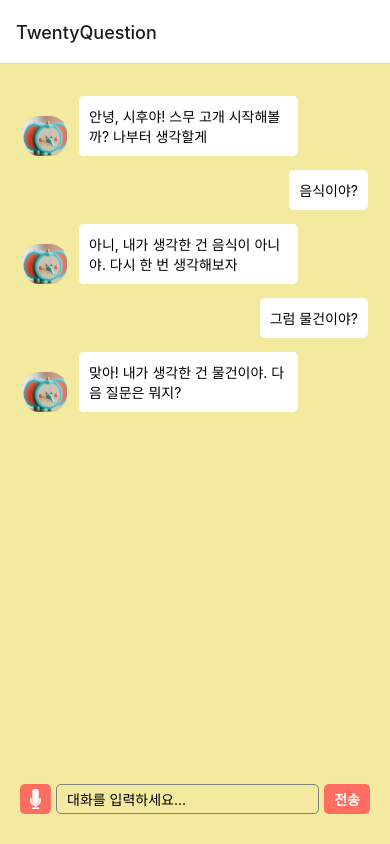
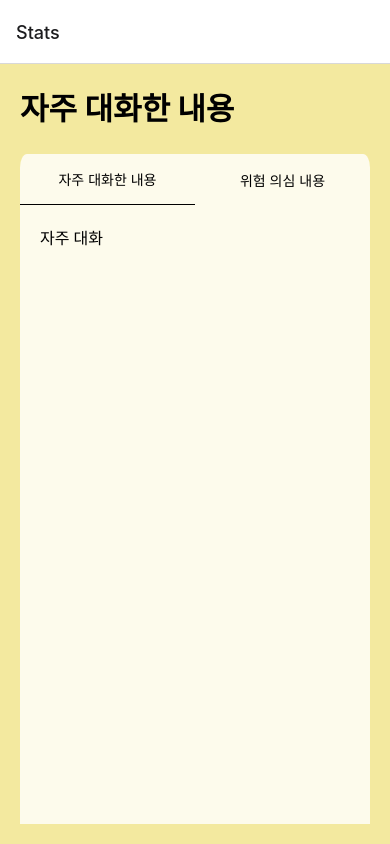
Before and after one commit to chaesc1/CapstoneFront, a React Native app: screen /Stats in a window 390 px wide. Built offline with nearby package versions, Linux system fonts and the light colour scheme.

Commit message:
#27 통계페이지 레이아웃

```diff
--- a/App.js
+++ b/App.js
@@ -14,6 +14,7 @@ import CounselingPage from "./src/pages/CounselingPage";
 import WordChainPage from "./src/pages/WordChainPage";
 import TwentyQuestionPage from "./src/pages/TwentyQuestionPage";
 import WordChainLandingPage from "./src/pages/WordChainLandingPage";
+import StatsPage from "./src/pages/StatsPage";
 
 const Stack = createNativeStackNavigator();
 
@@ -22,6 +23,7 @@ function App() {
     <RecoilRoot>
       <NavigationContainer>
         <Stack.Navigator>
+          <Stack.Screen name="Stats" component={StatsPage} />
           <Stack.Screen name="TwentyQuestion" component={TwentyQuestionPage} />
           <Stack.Screen name="Counseling" component={CounselingPage} />
 
--- a/src/components/GameTablet.js
+++ b/src/components/GameTablet.js
@@ -22,7 +22,7 @@ function WordChainPageTablet({ navigation, styles, array }) {
         { justifyContent: "center", alignItems: "center", gap: hp("5%") },
       ]}>
       <Text
-        style={{ fontSize: wp("8%"), fontWeight: "bold", textAlign: "center" }}>
+        style={{ fontSize: wp("5%"), fontWeight: "bold", textAlign: "center" }}>
         {array[0].content}
       </Text>
       <Image
--- /dev/null
+++ b/src/components/Layout.js
@@ -0,0 +1,33 @@
+import React, { useState, useEffect } from "react";
+import { StyleSheet, Text, View, Dimensions } from "react-native";
+import {
+  heightPercentageToDP as hp,
+  widthPercentageToDP as wp,
+} from "react-native-responsive-screen";
+import isTablet from "../utils/validationSize";
+
+function StatsPage({ children, setIsTabletScreen }) {
+  useEffect(() => {
+    const updateScreenSize = () => {
+      setIsTabletScreen(isTablet());
+    };
+
+    Dimensions.addEventListener("change", updateScreenSize);
+
+    return () => {
+      Dimensions.removeEventListener("change", updateScreenSize);
+    };
+  }, []);
+
+  return <View style={styles.container}>{children}</View>;
+}
+
+export default StatsPage;
+
+const styles = StyleSheet.create({
+  container: {
+    flex: 1,
+    backgroundColor: "#F3E99F",
+    padding: wp("5%"),
+  },
+});
--- /dev/null
+++ b/src/components/Stats/Danger.js
@@ -0,0 +1,18 @@
+import React from "react";
+import { StyleSheet, Text, View, Dimensions } from "react-native";
+import { widthPercentageToDP } from "react-native-responsive-screen";
+
+const Frequent = () => {
+  return (
+    <View
+      style={{
+        flex: 1,
+        backgroundColor: "#FDFBEC",
+        padding: widthPercentageToDP("5%"),
+      }}>
+      위험
+    </View>
+  );
+};
+
+export default Frequent;
--- /dev/null
+++ b/src/components/Stats/Frequent.js
@@ -0,0 +1,18 @@
+import React from "react";
+import { StyleSheet, Text, View, Dimensions } from "react-native";
+import { widthPercentageToDP } from "react-native-responsive-screen";
+
+const Frequent = () => {
+  return (
+    <View
+      style={{
+        flex: 1,
+        backgroundColor: "#FDFBEC",
+        padding: widthPercentageToDP("5%"),
+      }}>
+      자주 대화
+    </View>
+  );
+};
+
+export default Frequent;
--- /dev/null
+++ b/src/pages/StatsPage.js
@@ -0,0 +1,75 @@
+import React, { useState } from "react";
+import {
+  StyleSheet,
+  Text,
+  View,
+  Image,
+  ScrollView,
+  TextInput,
+  TouchableOpacity,
+  Dimensions,
+} from "react-native";
+import {
+  heightPercentageToDP,
+  heightPercentageToDP as hp,
+  widthPercentageToDP as wp,
+} from "react-native-responsive-screen";
+import isTablet from "../utils/validationSize";
+import Layout from "../components/Layout";
+import Frequent from "../components/Stats/Frequent";
+import Danger from "../components/Stats/Danger";
+
+function StatsPage() {
+  // const fontSize = width * 0.05; // 폰트 크기를 너비의 일정 비율로 계산
+  const [isTabletScreen, setIsTabletScreen] = useState(isTablet());
+  const [isFrequent, setIsFrequent] = useState(true);
+
+  return (
+    <Layout setIsTabletScreen={setIsTabletScreen}>
+      <Text style={{ fontWeight: "bold", fontSize: wp("8%") }}>
+        {isFrequent ? "자주 대화한 내용" : "위험 의심 내용"}
+      </Text>
+      <View
+        style={{
+          flex: 1,
+          backgroundColor: "#FDFBEC",
+          marginTop: heightPercentageToDP("3%"),
+          borderRadius: "2%",
+        }}>
+        <View style={{ display: "flex", flexDirection: "row" }}>
+          <TouchableOpacity
+            style={{
+              flex: 1,
+              height: hp("6%"),
+              justifyContent: "center",
+              alignItems: "center",
+              borderBottom: isFrequent ? "1px solid #000000" : undefined,
+            }}
+            onPress={() => setIsFrequent(true)}>
+            <Text
+              style={{
+                textAlign: "center",
+              }}>
+              자주 대화한 내용
+            </Text>
+          </TouchableOpacity>
+          <TouchableOpacity
+            style={{
+              flex: 1,
+              height: hp("6%"),
+              justifyContent: "center",
+              alignItems: "center",
+              borderBottom: !isFrequent ? "1px solid #000000" : undefined,
+            }}
+            onPress={() => setIsFrequent(false)}>
+            <Text style={{ textAlign: "center" }}>위험 의심 내용</Text>
+          </TouchableOpacity>
+        </View>
+        {isFrequent ? <Frequent /> : <Danger />}
+      </View>
+    </Layout>
+  );
+}
+
+export default StatsPage;
+const styles = StyleSheet.create({});
```
